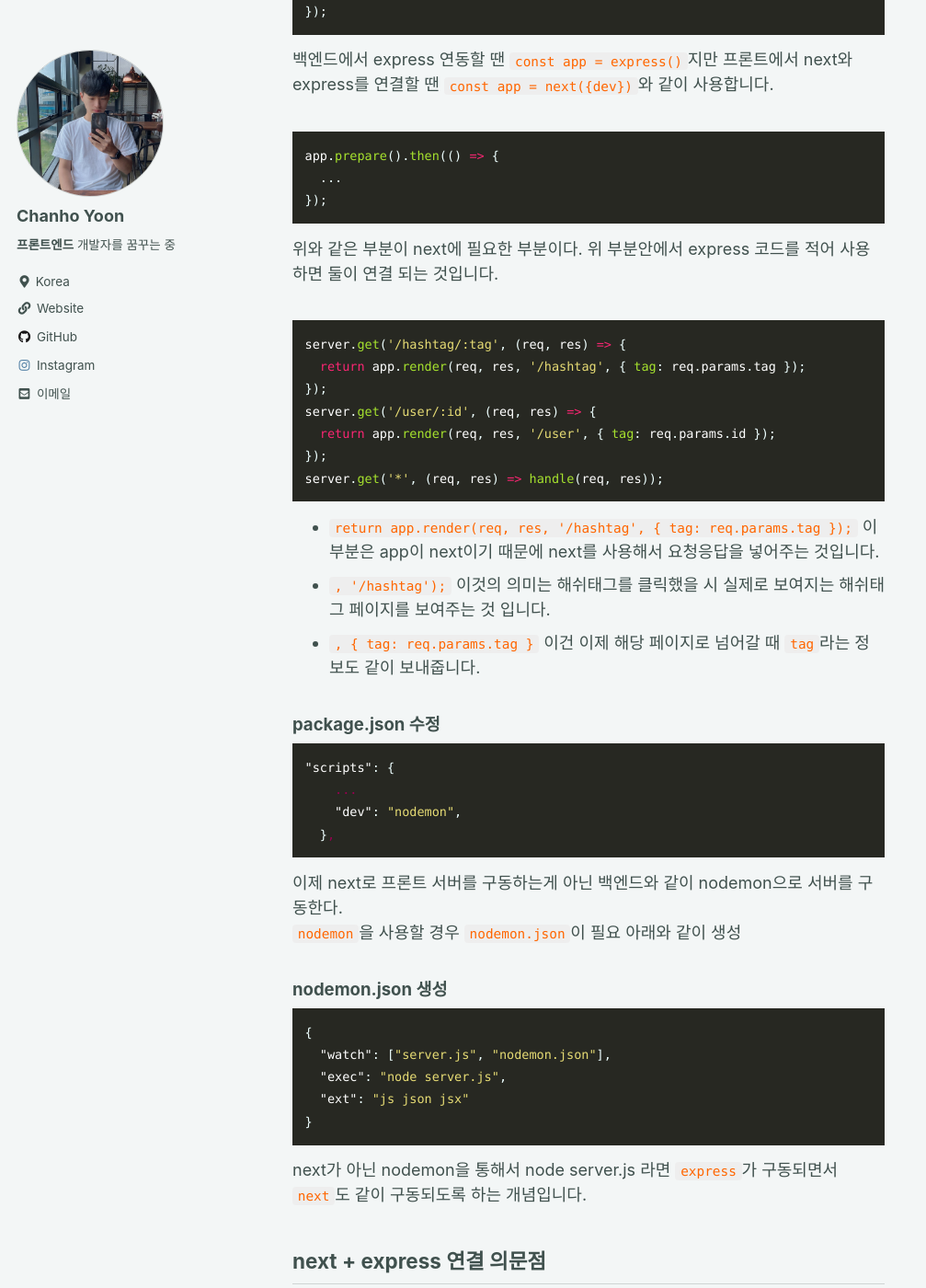
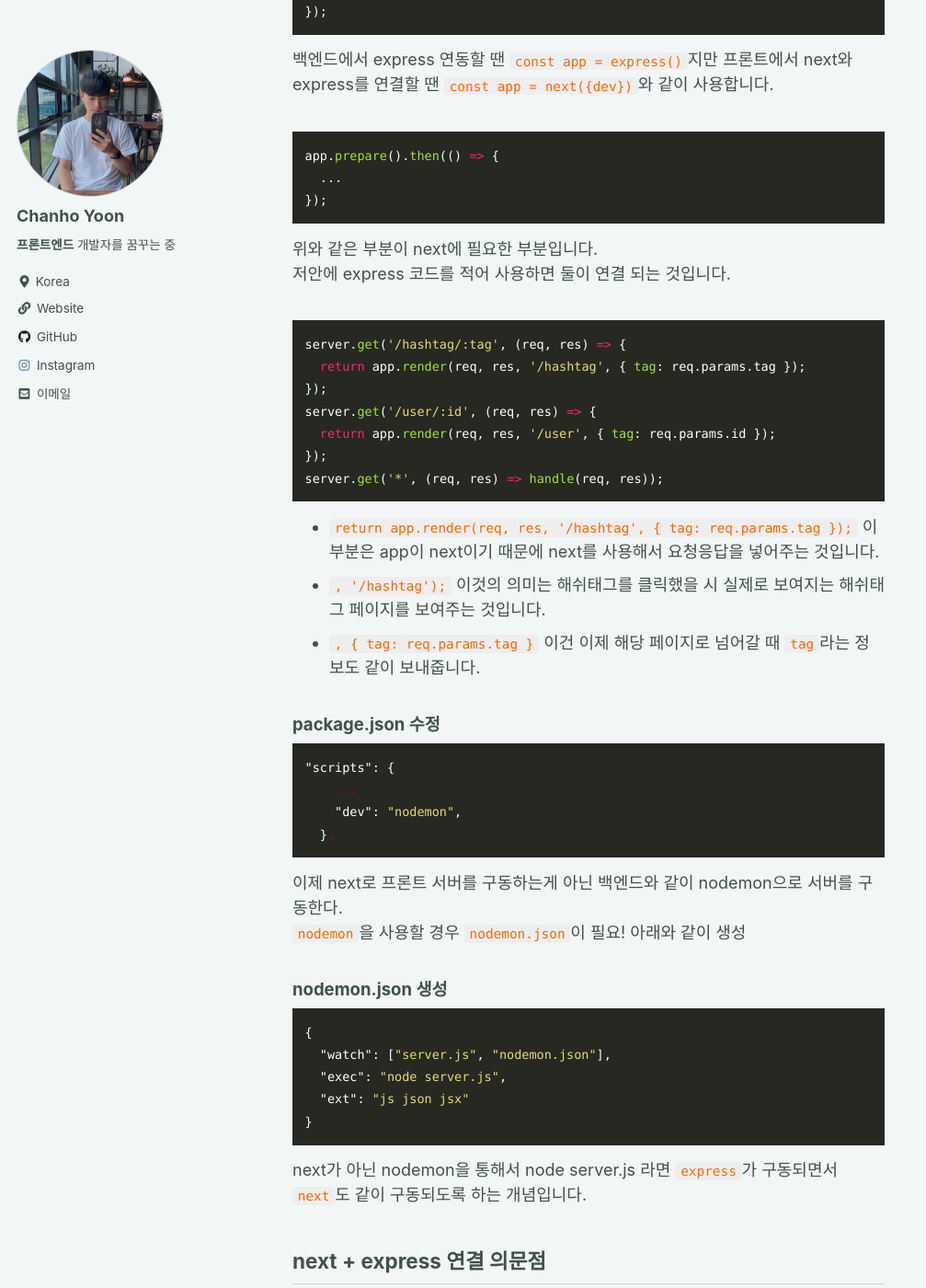
Before and after one commit to chanho-Yoon/chanho-Yoon.github.io, a Jekyll site: the page built from _posts/2020-08-28-next-connect-express.md, in a window 1280 px wide and 1400 px high, scrolled down 2662 px. Shown: the whole window at 92% size, without its empty margins (0-1007 px from the left). Built offline with Jekyll 4.4.1, drawn with Linux system fonts in a browser that asks for light colours; cached includes are drawn as plain includes; comment, search, counter and statistics services are not loaded; some of the changed text lies outside the part shown.

Commit message:
update nextconnectexpress posts

````diff
--- a/_posts/2020-08-28-next-connect-express.md
+++ b/_posts/2020-08-28-next-connect-express.md
@@ -20,9 +20,9 @@ last_modified_at: 2020-08-28T01:17:00-18:00
 
 먼저 아래와 같이 입력해서 express 서버를 만드는데 필요한 package를 install 해야합니다.<br>
 
-```ssh
-npm i express-session cookie-parser morgan dotenv
-npm i -D nodemon
+```shell
+$npm i express-session cookie-parser morgan dotenv
+$npm i -D nodemon
 ```
 
 back폴더에서 서버인 index.js에서 아래와 같은 코드를 추가해줘야 합니다.
@@ -120,7 +120,8 @@ app.prepare().then(() => {
 });
 ```
 
-위와 같은 부분이 next에 필요한 부분이다. 위 부분안에서 express 코드를 적어 사용하면 둘이 연결 되는 것입니다.
+위와 같은 부분이 next에 필요한 부분입니다. <br>
+저안에 express 코드를 적어 사용하면 둘이 연결 되는 것입니다.
 
 <br>
 
@@ -135,7 +136,7 @@ server.get('*', (req, res) => handle(req, res));
 ```
 
 - `return app.render(req, res, '/hashtag', { tag: req.params.tag });` 이 부분은 app이 next이기 때문에 next를 사용해서 요청응답을 넣어주는 것입니다. <br>
-- `, '/hashtag');` 이것의 의미는 해쉬태그를 클릭했을 시 실제로 보여지는 해쉬태그 페이지를 보여주는 것 입니다.<br>
+- `, '/hashtag');` 이것의 의미는 해쉬태그를 클릭했을 시 실제로 보여지는 해쉬태그 페이지를 보여주는 것입니다.<br>
 - `, { tag: req.params.tag }` 이건 이제 해당 페이지로 넘어갈 때 `tag`라는 정보도 같이 보내줍니다.
 
 ##### package.json 수정
@@ -148,7 +149,7 @@ server.get('*', (req, res) => handle(req, res));
 ```
 
 이제 next로 프론트 서버를 구동하는게 아닌 백엔드와 같이 nodemon으로 서버를 구동한다.<br>
-`nodemon`을 사용할 경우 `nodemon.json`이 필요 아래와 같이 생성
+`nodemon`을 사용할 경우 `nodemon.json`이 필요! 아래와 같이 생성
 
 ##### nodemon.json 생성
 
````
